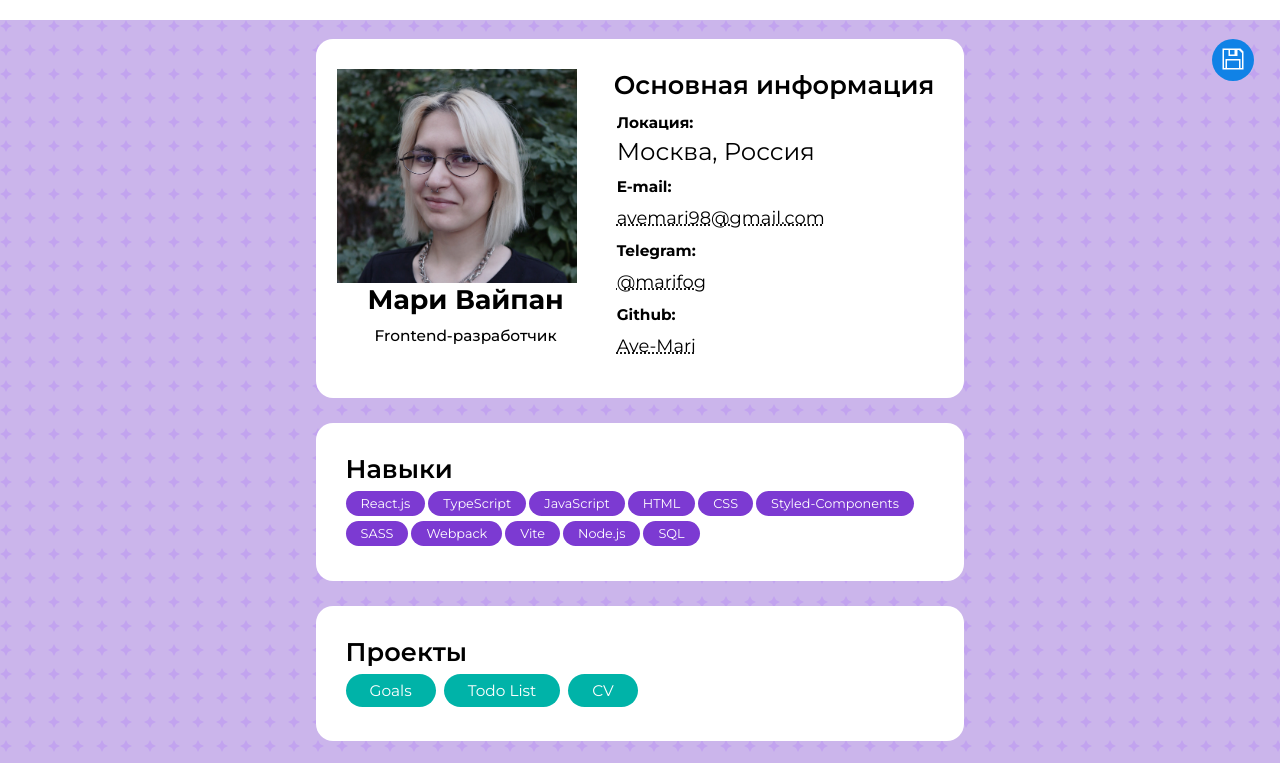
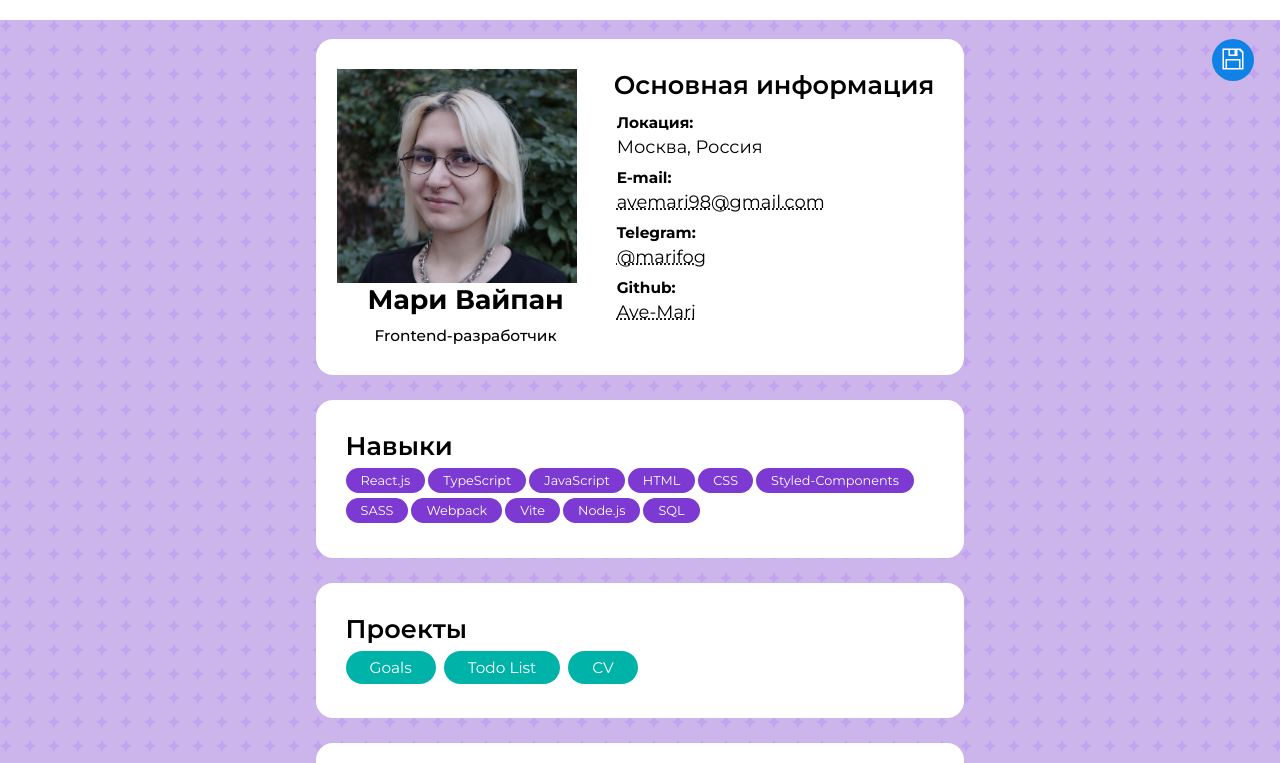
Before and after one commit to Ave-Mari/Mari-CV, a React app: page / in a window 1280 px wide. Shown: the top 763 px of the page. Built offline with nearby package versions, Linux system fonts and the light colour scheme; some icons are missing; the HTML template or start-up script is replaced by a standard one.

Commit message:
add font size to row

```diff
--- a/src/components/Table/Table.styles.ts
+++ b/src/components/Table/Table.styles.ts
@@ -19,6 +19,7 @@ export const Wrapper = styled.table`
         text-align: left;
         font-size: 1.9vw;
         padding-bottom: 8px;
+        font-size: 1.4vw;
 
         button {
             font-size: 1.4vw;
```
